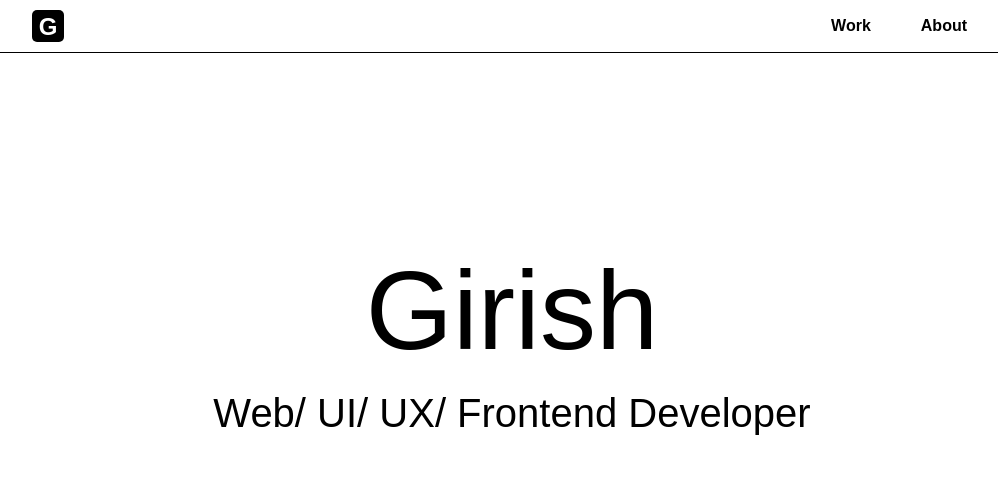
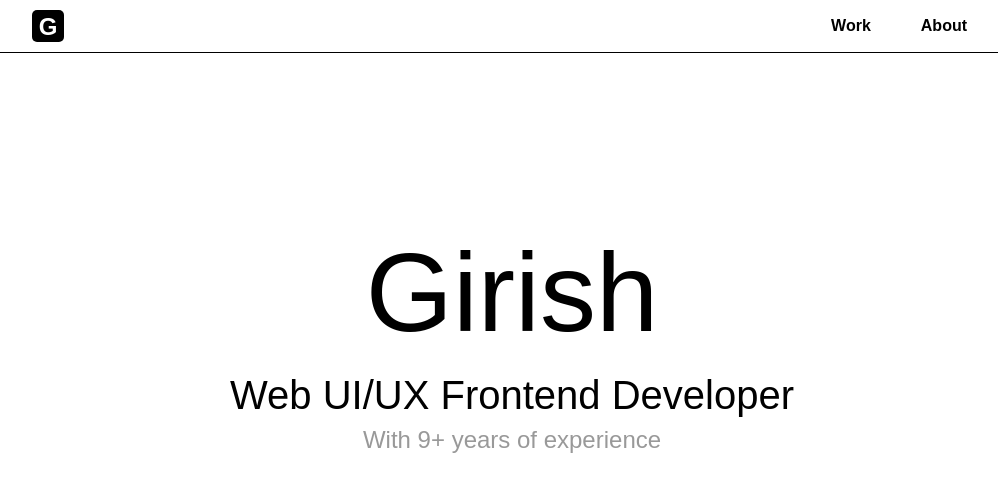
Before and after one commit to cgirish/girish, a website: page index.html in a window 1280 px wide. Shown: the top 481 px of the page, without its empty margins (128-1126 px from the left). Drawn offline with Linux system fonts and the light colour scheme.

Commit message:
Few updates in text, about me.

```diff
--- a/css/css.css
+++ b/css/css.css
@@ -158,6 +158,15 @@ h3 {
   margin: 1rem 0 3rem 0;
 }
 
+h3 small {
+  font-size: 60%;
+  color: #999;
+  display: block;
+  margin-top: 8px;
+  margin-top: 0.5rem;
+  font-weight: normal;
+}
+
 h4 {
   font-size: 32px;
   font-size: 2rem;
--- a/index.html
+++ b/index.html
@@ -38,7 +38,10 @@
   <div class="banner">
     <div class="wrap">
       <h1>Girish</h1>
-      <h3>Web/ UI/ UX/ Frontend Developer</h3>
+      <h3>
+        Web UI/UX Frontend Developer
+        <small>With <script>document.write(new Date().getFullYear() - 2007)</script>+ years</b> of experience</small>
+      </h3>
       <p>
         <a class="icon de" href="http://grsh.deviantart.com/" target="_blank">
           <svg class="md"><use xlink:href="#de"></use></svg>
@@ -127,10 +130,10 @@
         Welcome to my profile site!  I focus on doing what I love - making things with my own hands. Web is my favorite platform for realizing new ideas. I enjoy coding HTML/CSS and working with vectors and 3D modeling in my free time.
       </p>
       <p>
-        Have <b id="experiences"><script>document.write(new Date().getFullYear() - 2007)</script>+ years</b> of work experiences in UI/ UX/ Web Design and Frontend Development. Currently working as a <strong>Creative Head</strong> for <a href="http://codemancers.com" target="_blank">Codemancers</a> Technologies Pvt. Ltd. Bangalore, India. previously worked with <a href="http://www.castlerockresearch.in/" target="_blank">Castlerock</a> and <a href="http://agiline.com/" target="_blank">Agiline</a>.
+        Have <b id="experiences"><script>document.write(new Date().getFullYear() - 2007)</script>+ years</b> of work experience in UI/UX, Web Design and Frontend Development. Currently working as a <strong>Creative Head</strong> for <a href="http://codemancers.com" target="_blank">Codemancers</a> Technologies Pvt. Ltd. Bangalore, India. previously worked with <a href="http://www.castlerockresearch.in/" target="_blank">Castlerock</a> and <a href="http://agiline.com/" target="_blank">Agiline</a>.
       </p>
       <p>
-        The skills I have developed throughout the last couple of years, allow me for operating in different styles of creations. I always like doing things perfect. When it comes to design I'm very keen about pixel perfection. If it is a code I'm concerned about writing well commented, flexible and optimized code.
+        The skills I have developed throughout the last couple of years, allow me for operating in different styles of creations. I always like doing things perfect. I am a perfectionist when it comes to pixel perfect designs or well documented code.
       </p>
     </div>
   </section>
--- a/src/banner.css
+++ b/src/banner.css
@@ -41,6 +41,14 @@ h3 {
   font-size: 2.5rem;
   font-weight: 100;
   margin: 1rem 0 3rem 0;
+
+  small {
+    color: #999;
+    font-size: 60%;
+    display: block;
+    margin-top: 0.5rem;
+    font-weight: normal;
+  }
 }
 
 h4 {
```
